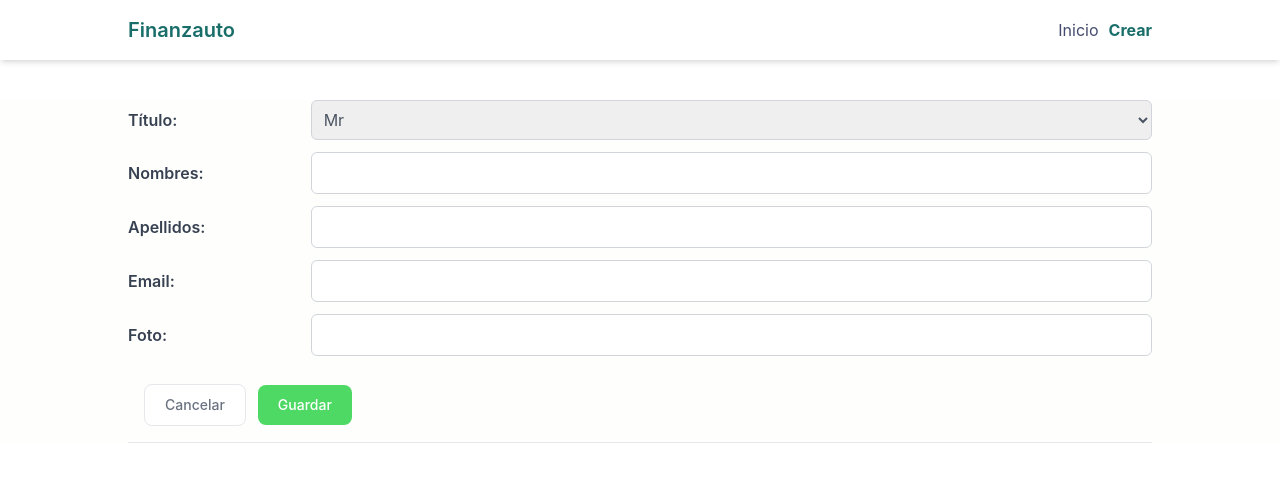
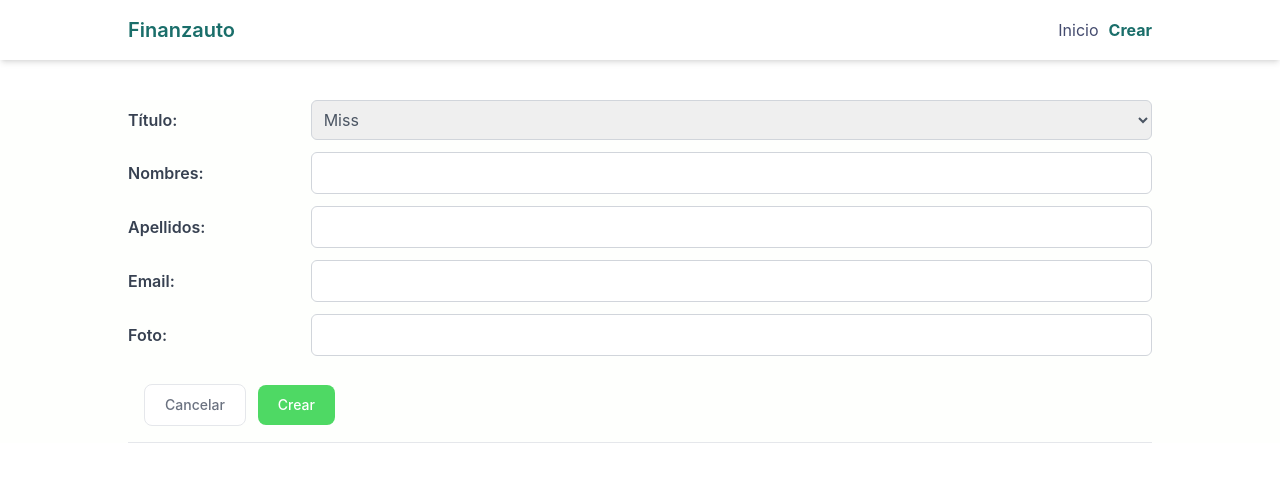
Before and after one commit to AdrianMvpDev/adrian-finanzauto, a React (Create React App) app: page /create in a window 1280 px wide. Shown: the top 482 px of the page. Built offline with nearby package versions, Linux system fonts and the light colour scheme.

Commit message:
Create finalizado

```diff
--- a/src/components/common/SelectField.js
+++ b/src/components/common/SelectField.js
@@ -10,10 +10,10 @@ export default function SelectField({ label, name, value, onChange }) {
         onChange={onChange}
         className="px-2 py-2 border border-gray-300 rounded-md flex-1 focus:outline-none text-gray-600 capitalize"
       >
-        <option value="mr.">Mr</option>
+        <option value="miss">Miss</option>
         <option value="ms">Ms</option>
+        <option value="mr">Mr</option>
         <option value="mrs">Mrs</option>
-        <option value="mis">Miss</option>
         <option value="dr">Dr</option>
       </select>
     </div>
--- a/src/components/pages/Create.js
+++ b/src/components/pages/Create.js
@@ -1,6 +1,6 @@
 import React, { Suspense, lazy, useState } from 'react';
 import Header from '../layout/Header';
-import { createUserData } from '../../services/api';
+import { createUserData, fetchUserData } from '../../services/api'; // Importa las funciones necesarias
 import ModalButtons from '../common/ModalButtons';
 
 const LazyInputField = lazy(() => import('../common/InputField'));
@@ -29,7 +29,7 @@ export default function Create() {
     setIsSaving(true);
     try {
       await createUserData(newUserData);
-      console.log(newUserData);
+      alert('Creado con éxito');
       setNewUserData({
         title: '',
         firstName: '',
@@ -37,7 +37,7 @@ export default function Create() {
         email: '',
         picture: '',
       });
-
+      await fetchUserData();
       setIsSaving(false);
     } catch (error) {
       console.error('Error al crear un nuevo usuario:', error);
@@ -49,7 +49,7 @@ export default function Create() {
     <>
       <Header />
       <main className="bg-[#fefffd]">
-        <div className="w-full px-[15px] mx-auto my-10 md:w-4/5 md:px-0 flex flex-col	gap-3">
+        <div className="w-full px-[15px] mx-auto my-10 md:w-4/5 md:px-0 flex flex-col gap-3">
           <Suspense fallback={<div>Cargando...</div>}>
             <LazySelectField label="Título" name="title" value={newUserData.title} onChange={handleFieldChange} />
             <LazyInputField label="Nombres" name="firstName" value={newUserData.firstName} onChange={handleFieldChange} />
@@ -57,7 +57,7 @@ export default function Create() {
             <LazyInputField label="Email" name="email" value={newUserData.email} onChange={handleFieldChange} />
             <LazyInputField label="Foto" name="picture" value={newUserData.picture} onChange={handleFieldChange} />
           </Suspense>
-          <ModalButtons onSave={handleSave} isSaving={isSaving} textButton={'Guardar'} textButton2={'Guardando...'} />
+          <ModalButtons onSave={handleSave} isSaving={isSaving} textButton={'Crear'} textButton2={'Creando...'} />
         </div>
       </main>
     </>
--- a/src/services/api.js
+++ b/src/services/api.js
@@ -60,7 +60,7 @@ export async function createUserData(newUserData) {
   };
 
   try {
-    const response = await axios.post(url, {newUserData}, {headers} );
+    const response = await axios.post(url, newUserData, {headers} );
     return response.data;
   } catch (error) {
     console.error('Error al crear un nuevo usuario:', error);
```
